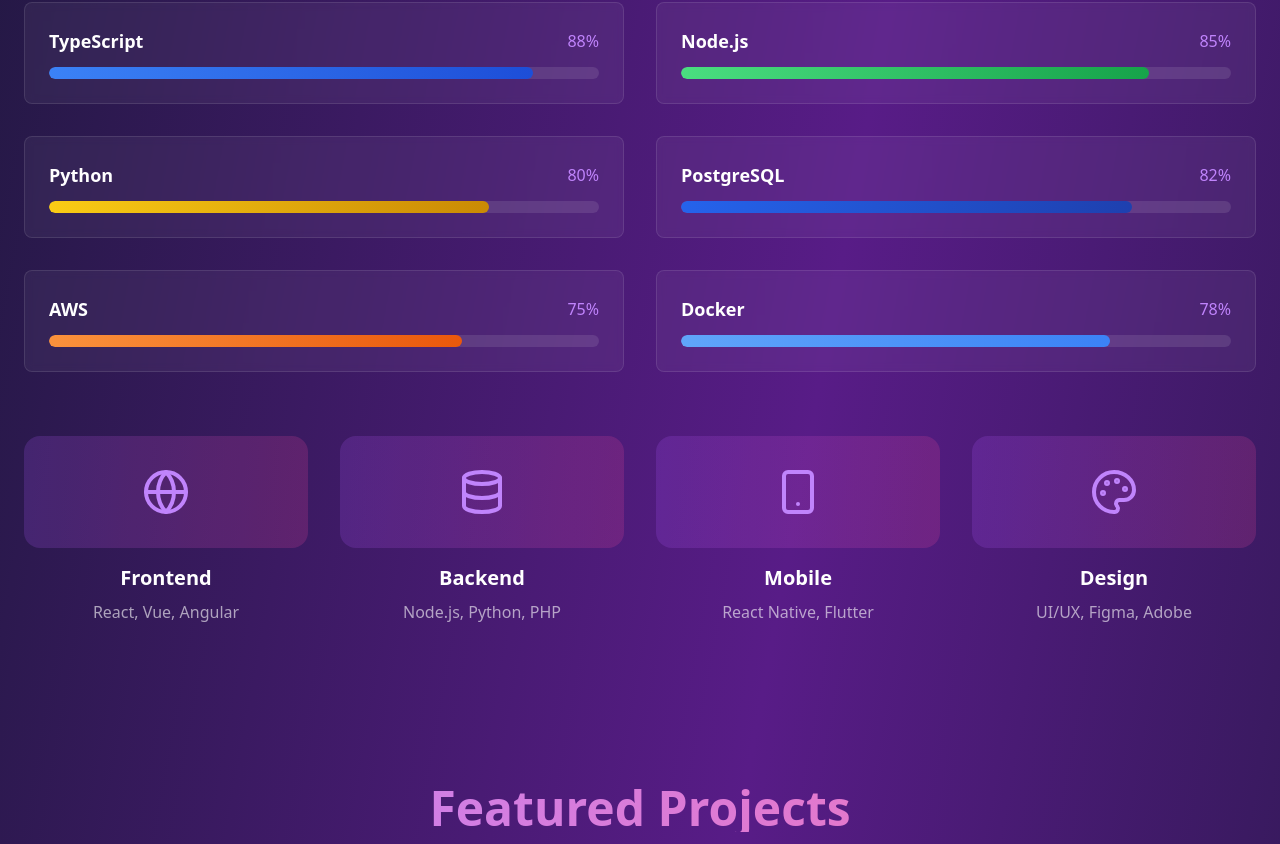
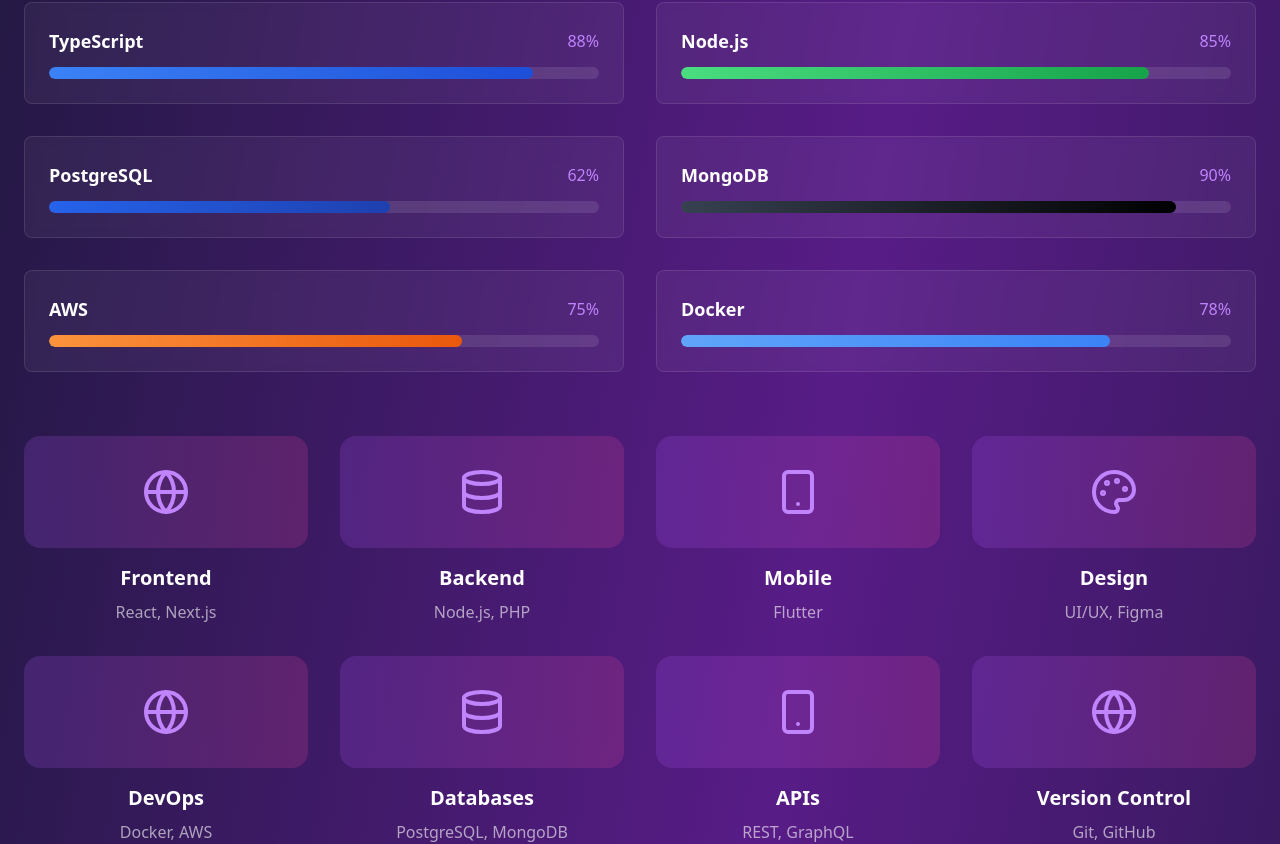
Before and after one commit to henokworkuliyew/myportfolio, a Next.js app: page / in a window 1280 px wide. Shown: the part 2128-2972 px from the top of the page. Built offline with nearby package versions, Linux system fonts and the light colour scheme.

Commit message:
a little update

```diff
--- a/src/app/page.tsx
+++ b/src/app/page.tsx
@@ -11,58 +11,9 @@
 import AnimatedBackground from '@/components/animated-background'
 import { useApi } from '@/hooks/use-api'
 import { Project } from '@/types/portfolio'
+import { skills } from '@/data/skills'
+import { experience } from '@/data/experience'
 
-
-const skills = [
-  { name: 'React', level: 95, color: 'from-blue-400 to-blue-600' },
-  { name: 'Next.js', level: 90, color: 'from-gray-700 to-black' },
-  { name: 'TypeScript', level: 88, color: 'from-blue-500 to-blue-700' },
-  { name: 'Node.js', level: 85, color: 'from-green-400 to-green-600' },
-  { name: 'Python', level: 80, color: 'from-yellow-400 to-yellow-600' },
-  { name: 'PostgreSQL', level: 82, color: 'from-blue-600 to-blue-800' },
-  { name: 'AWS', level: 75, color: 'from-orange-400 to-orange-600' },
-  { name: 'Docker', level: 78, color: 'from-blue-400 to-blue-500' },
-]
-
-
-const experience = [
-  {
-    company: 'TechCorp Solutions',
-    position: 'Senior Full Stack Developer',
-    duration: '2022 - Present',
-    description:
-      'Led development of microservices architecture, mentored junior developers, and improved system performance by 40%.',
-    achievements: [
-      'Reduced load times by 60%',
-      'Led team of 5 developers',
-      'Implemented CI/CD pipeline',
-    ],
-  },
-  {
-    company: 'StartupXYZ',
-    position: 'Frontend Developer',
-    duration: '2020 - 2022',
-    description:
-      'Built responsive web applications, collaborated with design team, and implemented modern UI/UX practices.',
-    achievements: [
-      'Increased user engagement by 35%',
-      'Built 15+ responsive websites',
-      'Optimized SEO performance',
-    ],
-  },
-  {
-    company: 'Digital Agency',
-    position: 'Junior Developer',
-    duration: '2019 - 2020',
-    description:
-      'Developed client websites, learned modern frameworks, and contributed to open-source projects.',
-    achievements: [
-      'Completed 25+ client projects',
-      'Contributed to 10+ open source projects',
-      'Learned 5+ new technologies',
-    ],
-  },
-]
 
 export default function Portfolio() {
     const {  data: projects } = useApi<Project[]>('/api/projects')
--- a/src/components/sections/about-section.tsx
+++ b/src/components/sections/about-section.tsx
@@ -19,7 +19,7 @@
             About Me
           </h2>
           <p className="text-xl text-white/70 dark:text-white/60 max-w-3xl mx-auto">
-            Passionate developer with 5+ years of experience creating innovative
+            Passionate developer with 3+ years of experience creating innovative
             web solutions
           </p>
         </motion.div>
--- a/src/data/experience.ts
+++ b/src/data/experience.ts
@@ -3,37 +3,32 @@
 export const experience: Experience[] = [
   {
     company: 'TechCorp Solutions',
-    position: 'Senior Full Stack Developer',
-    duration: '2022 - Present',
+    position: 'Junior Full Stack Developer',
+    duration: '2025 - Present',
     description:
       'Led development of microservices architecture, mentored junior developers, and improved system performance by 40%.',
-    achievements: [
-      'Reduced load times by 60%',
-      'Led team of 5 developers',
-      'Implemented CI/CD pipeline',
-    ],
+    achievements: ['Reduced load times by 60%'],
   },
   {
-    company: 'StartupXYZ',
+    company: 'Alyah Software PLC',
     position: 'Frontend Developer',
-    duration: '2020 - 2022',
+    duration: '2024 - 2025',
     description:
       'Built responsive web applications, collaborated with design team, and implemented modern UI/UX practices.',
     achievements: [
       'Increased user engagement by 35%',
-      'Built 15+ responsive websites',
+      'Built 2+ responsive websites',
       'Optimized SEO performance',
     ],
   },
   {
     company: 'Digital Agency',
     position: 'Junior Developer',
-    duration: '2019 - 2020',
+    duration: '2023 - 2024',
     description:
       'Developed client websites, learned modern frameworks, and contributed to open-source projects.',
     achievements: [
-      'Completed 25+ client projects',
-      'Contributed to 10+ open source projects',
+      'Contributed to 5+ open source projects',
       'Learned 5+ new technologies',
     ],
   },
--- a/src/data/skills.ts
+++ b/src/data/skills.ts
@@ -2,19 +2,27 @@
 import type { Skill, SkillCategory } from '@/types/portfolio'
 
 export const skills: Skill[] = [
-  { name: 'React', level: 95, color: 'from-blue-400 to-blue-600' },
-  { name: 'Next.js', level: 90, color: 'from-gray-700 to-black' },
+  { name: 'React', level: 90, color: 'from-blue-400 to-blue-600' },
+  { name: 'Next.js', level: 95, color: 'from-gray-700 to-black' },
   { name: 'TypeScript', level: 88, color: 'from-blue-500 to-blue-700' },
   { name: 'Node.js', level: 85, color: 'from-green-400 to-green-600' },
-  { name: 'Python', level: 80, color: 'from-yellow-400 to-yellow-600' },
-  { name: 'PostgreSQL', level: 82, color: 'from-blue-600 to-blue-800' },
+  { name: 'PostgreSQL', level: 62, color: 'from-blue-600 to-blue-800' },
+  { name: 'MongoDB', level: 90, color: 'from-gray-700 to-black' },
   { name: 'AWS', level: 75, color: 'from-orange-400 to-orange-600' },
   { name: 'Docker', level: 78, color: 'from-blue-400 to-blue-500' },
 ]
 
 export const skillCategories: SkillCategory[] = [
-  { icon: Globe, label: 'Frontend', desc: 'React, Vue, Angular' },
-  { icon: Database, label: 'Backend', desc: 'Node.js, Python, PHP' },
-  { icon: Smartphone, label: 'Mobile', desc: 'React Native, Flutter' },
-  { icon: Palette, label: 'Design', desc: 'UI/UX, Figma, Adobe' },
+  { icon: Globe, label: 'Frontend', desc: 'React, Next.js' },
+  { icon: Database, label: 'Backend', desc: 'Node.js, PHP' },
+  { icon: Smartphone, label: 'Mobile', desc: 'Flutter' },
+  { icon: Palette, label: 'Design', desc: 'UI/UX, Figma' },
+  { icon: Globe, label: 'DevOps', desc: 'Docker, AWS' },
+  { icon: Database, label: 'Databases', desc: 'PostgreSQL, MongoDB' },
+  { icon: Smartphone, label: 'APIs', desc: 'REST, GraphQL' },
+  { icon: Globe, label: 'Version Control', desc: 'Git, GitHub' },
+  { icon: Database, label: 'Others', desc: 'Agile' },
+  { icon: Smartphone, label: 'Soft Skills', desc: 'Communication, Teamwork, Problem Solving, Adaptability, Time Management, Leadership, Creativity' },
+  { icon: Globe, label: 'Languages', desc: 'English, Amharic' },
+
 ]
```
